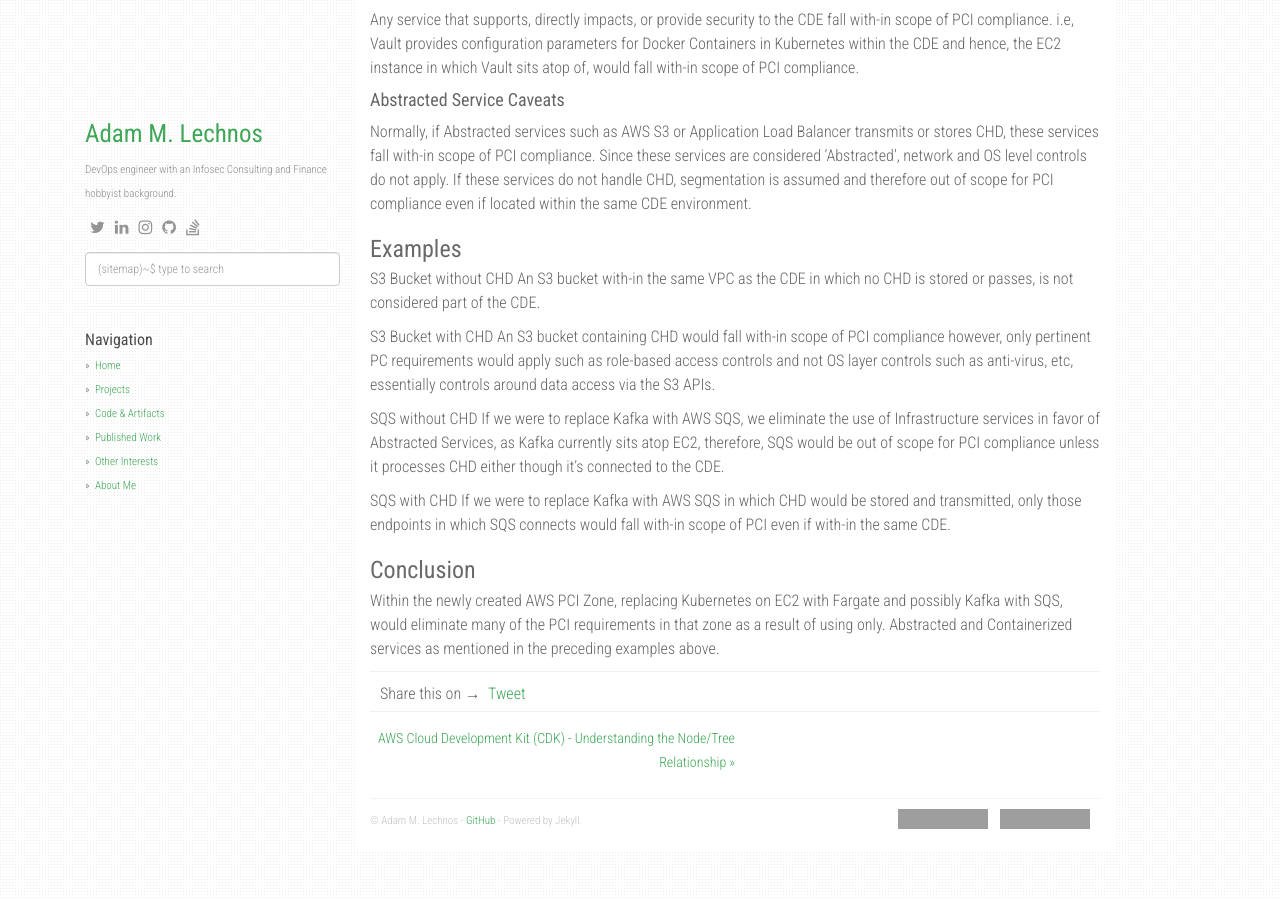
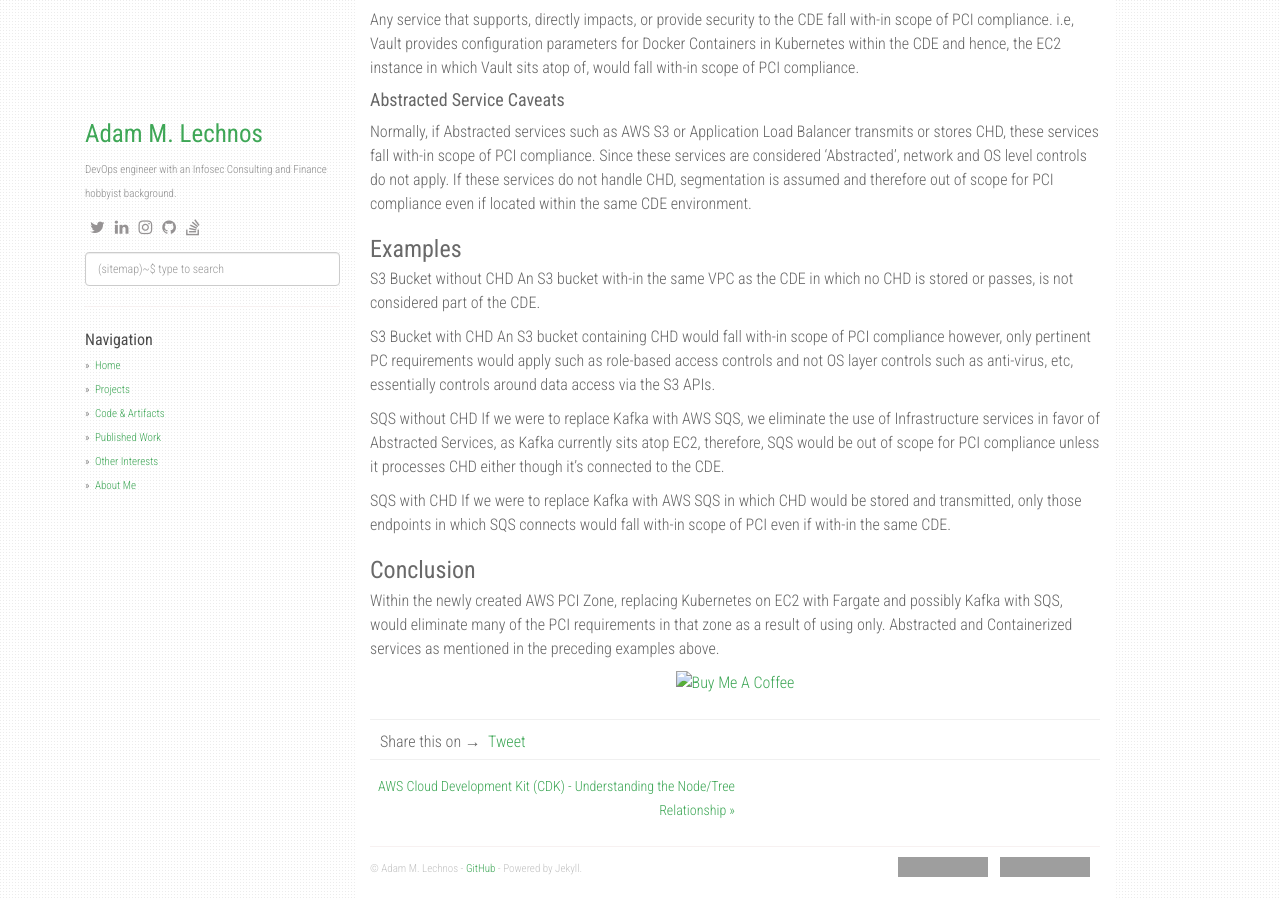
Before and after one commit to Adam-Lechnos/adam-lechnos.github.io, a Jekyll site: the page built from _posts/2019-09-01-pci-compliance-in-aws-simplified.md, in a window 1280 px wide and 900 px high, scrolled down 1191 px. Built offline with Jekyll 4.4.1, drawn with Linux system fonts in a browser that asks for light colours; nearby versions of some CDN libraries; our own code applies the rules of GitHub Pages for plain Markdown files; comment, search, counter and statistics services are not loaded; grey boxes are pictures that could not be loaded.

Commit message:
fix post formatting

```diff
--- a/_includes/buycoffee.html
+++ b/_includes/buycoffee.html
@@ -1,3 +1,3 @@
 <div style="text-align:center;" class="buy-me-a-coffee">
-    <script type="text/javascript" src="https://cdnjs.buymeacoffee.com/1.0.0/button.prod.min.js" data-name="bmc-button" data-slug="adam.lechnos" data-color="#3fa757" data-emoji=""  data-font="Cookie" data-text="Buy me a coffee" data-outline-color="#ffffff" data-font-color="#ffffff" data-coffee-color="#FFDD00" ></script>
+    <a href="https://www.buymeacoffee.com/adam.lechnos" target="_blank"><img src="https://cdn.buymeacoffee.com/buttons/v2/default-green.png" alt="Buy Me A Coffee" style="height: 60px !important;width: 217px !important;" ></a>
 </div>
--- a/_layouts/post.html
+++ b/_layouts/post.html
@@ -14,8 +14,8 @@
 
 <div class="content">
   <div class="post">{{ content }}</div>
-  <!-- {% include buycoffee.html %}
-  <br> -->
+  {% include buycoffee.html %}
+  <br>
   {% include share-page.html %}
 </div>
 
```
